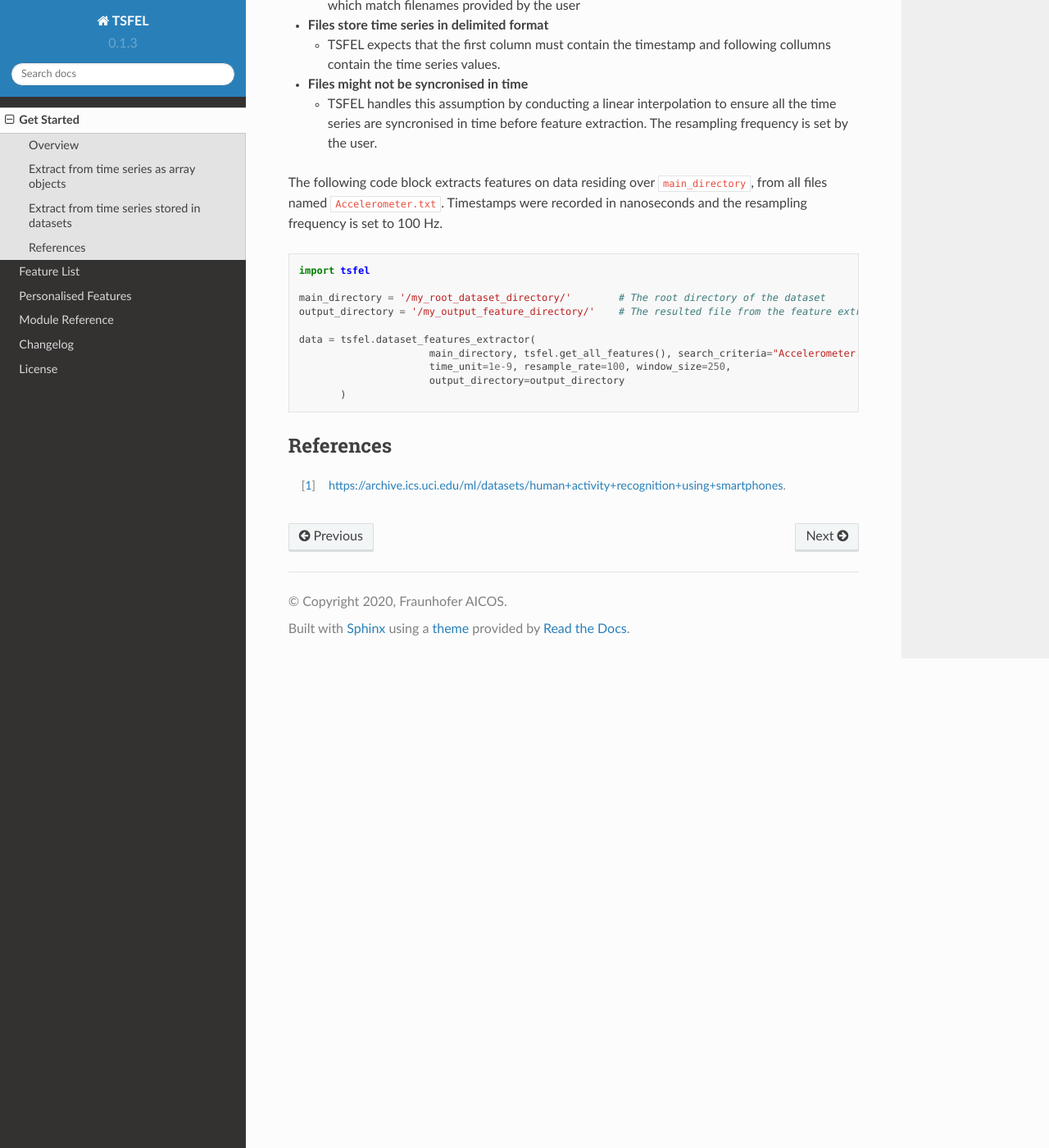
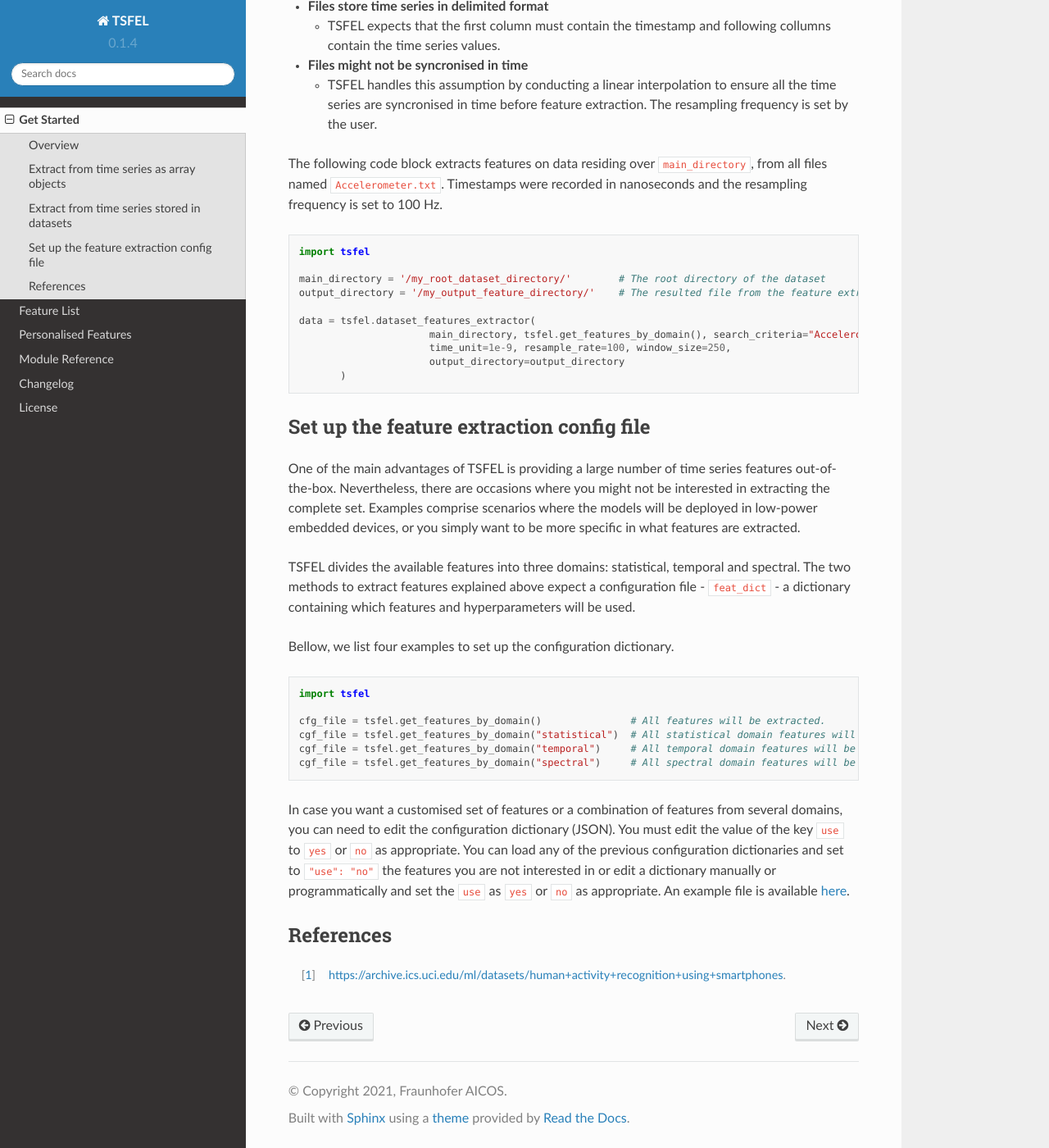
Before and after one commit to fraunhoferportugal/tsfel, a Sphinx documentation site: the page built from docs/descriptions/get_started.rst, in a window 1280 px wide and 1400 px high, scrolled down 2154 px. Shown: the whole window at 82% size. Built offline with Sphinx 7.4.7 and the Read the Docs theme 2.0.0, drawn with Linux system fonts in a browser that asks for light colours; formulas are drawn with MathJax 3; some of the changed text lies outside the part shown.

Commit message:
Started improving the documentation for new release.

```diff
--- a/docs/conf.py
+++ b/docs/conf.py
@@ -61,7 +61,7 @@ master_doc = 'index'
 import datetime
 now = datetime.datetime.today()
 project = u'TSFEL'
-copyright = u'2020, Fraunhofer AICOS'
+copyright = u'2021, Fraunhofer AICOS'
 author = u'Fraunhofer AICOS'
 
 # The version info for the project you're documenting, acts as replacement for
@@ -69,9 +69,9 @@ author = u'Fraunhofer AICOS'
 # built documents.
 #
 # The short X.Y version.
-version = u'0.1.3'
+version = u'0.1.4'
 # The full version, including alpha/beta/rc tags.
-release = u'0.1.3'
+release = u'0.1.4'
 
 # The language for content autogenerated by Sphinx. Refer to documentation
 # for a list of supported languages.
--- a/docs/descriptions/get_started.rst
+++ b/docs/descriptions/get_started.rst
@@ -5,7 +5,7 @@ Get Started
 Overview
 --------
 
-Time series are passed as inputs for the main TSFEL extraction method either as arrays previously loaded in memory or stored in files on a dataset. Since TSFEL can handle multidimensional time series, a set of preprocessing methods is afterwards applied to ensure that not only the signal quality is adequate, but also, time series synchronisation, so that the window calculation process is properly achieved. After the feature extraction, the result is saved using a standard schema ready to be digested by most of the classification and data mining platforms. Each line corresponds to a window with the results of the feature extraction methods stored along the corresponding columns.
+Time series are passed as inputs for the main TSFEL extraction method, either as arrays previously loaded in memory or stored in files on a dataset. Since TSFEL can handle multidimensional time series, a set of preprocessing methods is afterwards applied to ensure that the signal quality is adequate and time series synchronisation so that the window calculation process is properly achieved. After the feature extraction, the result is saved using a standard schema ready to be digested by most of the classification and data mining platforms. Each line corresponds to a window with the results of the feature extraction methods stored along with the corresponding columns.
 
 .. image:: ../imgs/tsfel_pipeline.png
     :align: center
@@ -24,8 +24,8 @@ Let us start by downloading a some data. A complete dataset description can be f
     import numpy as np
     import pandas as pd
 
-    # Load the dataset from online repository
-    # !wget https://archive.ics.uci.edu/ml/machine-learning-databases/00240/UCI%20HAR%20Dataset.zip
+    Load the dataset from online repository
+    !wget https://archive.ics.uci.edu/ml/machine-learning-databases/00240/UCI%20HAR%20Dataset.zip
 
     # Unzip the dataset
     zip_ref = zipfile.ZipFile("UCI HAR Dataset.zip", 'r')
@@ -58,10 +58,10 @@ Now that we have the input data we are ready for the feature extraction step. TS
 
 .. code:: python
 
-    cfg_file = tsfel.get_features_by_domain()                                                                              # If no argument is passed retrieves all available features
-    X_train = tsfel.time_series_features_extractor(cfg_file, X_train_sig, fs=50, window_splitter=True, window_size=250)    # Receives a time series sampled at 50 Hz, divides into windows of size 250 (i.e. 5 seconds) and extracts all features
+    cfg_file = tsfel.get_features_by_domain()                                                        # If no argument is passed retrieves all available features
+    X_train = tsfel.time_series_features_extractor(cfg_file, X_train_sig, fs=50, window_size=250)    # Receives a time series sampled at 50 Hz, divides into windows of size 250 (i.e. 5 seconds) and extracts all features
 
-We finnaly have now X_train as the final feature vector composed by 205 features calculated for each of the 3764 extracted windows.
+We finally have now ``X_train`` as the final feature vector composed of 205 features calculated for each of the 3764 extracted windows.
 
 Extract from time series stored in datasets
 -------------------------------------------
@@ -95,10 +95,29 @@ The following code block extracts features on data residing over ``main_director
   output_directory = '/my_output_feature_directory/'    # The resulted file from the feature extraction will be saved on this directory
 
   data = tsfel.dataset_features_extractor(
-                        main_directory, tsfel.get_all_features(), search_criteria="Accelerometer.txt",
+                        main_directory, tsfel.get_features_by_domain(), search_criteria="Accelerometer.txt",
                         time_unit=1e-9, resample_rate=100, window_size=250,
                         output_directory=output_directory
          )
+
+Set up the feature extraction config file
+------------------------------------------
+One of the main advantages of TSFEL is providing a large number of time series features out-of-the-box. Nevertheless, there are occasions where you might not be interested in extracting the complete set. Examples comprise scenarios where the models will be deployed in low-power embedded devices, or you simply want to be more specific in what features are extracted.
+
+TSFEL divides the available features into three domains: statistical, temporal and spectral. The two methods to extract features explained above expect a configuration file - ``feat_dict`` - a dictionary containing which features and hyperparameters will be used.
+
+Bellow, we list four examples to set up the configuration dictionary.
+
+.. code:: python
+
+  import tsfel
+
+  cfg_file = tsfel.get_features_by_domain()               # All features will be extracted.
+  cgf_file = tsfel.get_features_by_domain("statistical")  # All statistical domain features will be extracted
+  cgf_file = tsfel.get_features_by_domain("temporal")     # All temporal domain features will be extracted
+  cgf_file = tsfel.get_features_by_domain("spectral")     # All spectral domain features will be extracted
+
+In case you want a customised set of features or a combination of features from several domains, you can need to edit the configuration dictionary (JSON). You must edit the value of the key ``use`` to ``yes`` or ``no`` as appropriate. You can load any of the previous configuration dictionaries and set to ``"use": "no"`` the features you are not interested in or edit a dictionary manually or programmatically and set the ``use`` as ``yes`` or ``no`` as appropriate. An example file is available  `here <https://github.com/fraunhoferportugal/tsfel/blob/development/tsfel/feature_extraction/features.json/>`_.
 
 References
 ----------
--- a/docs/index.rst
+++ b/docs/index.rst
@@ -6,7 +6,7 @@ Welcome to TSFEL documentation!
     :scale: 35 %
     :alt: TSFEL!
 
-Time Series Feature Extraction Library (TSFEL for short) is a Python package for feature extraction on time series data. It aims to provide exploratory feature extraction tasks on time series without requiring significant programming effort. TSFEL automatically extracts over 60 different features on the statistical, temporal and spectral domains. TSFEL was built by data scientists for data scientists!
+Time Series Feature Extraction Library (TSFEL for short) is a Python package for feature extraction on time series data. It provides exploratory feature extraction tasks on time series without requiring significant programming effort. TSFEL automatically extracts over 60 different features on the statistical, temporal and spectral domains. TSFEL was built by data scientists for data scientists!
 
 Highlights
 ==========
```
Also changed, not shown: 1 other file.
